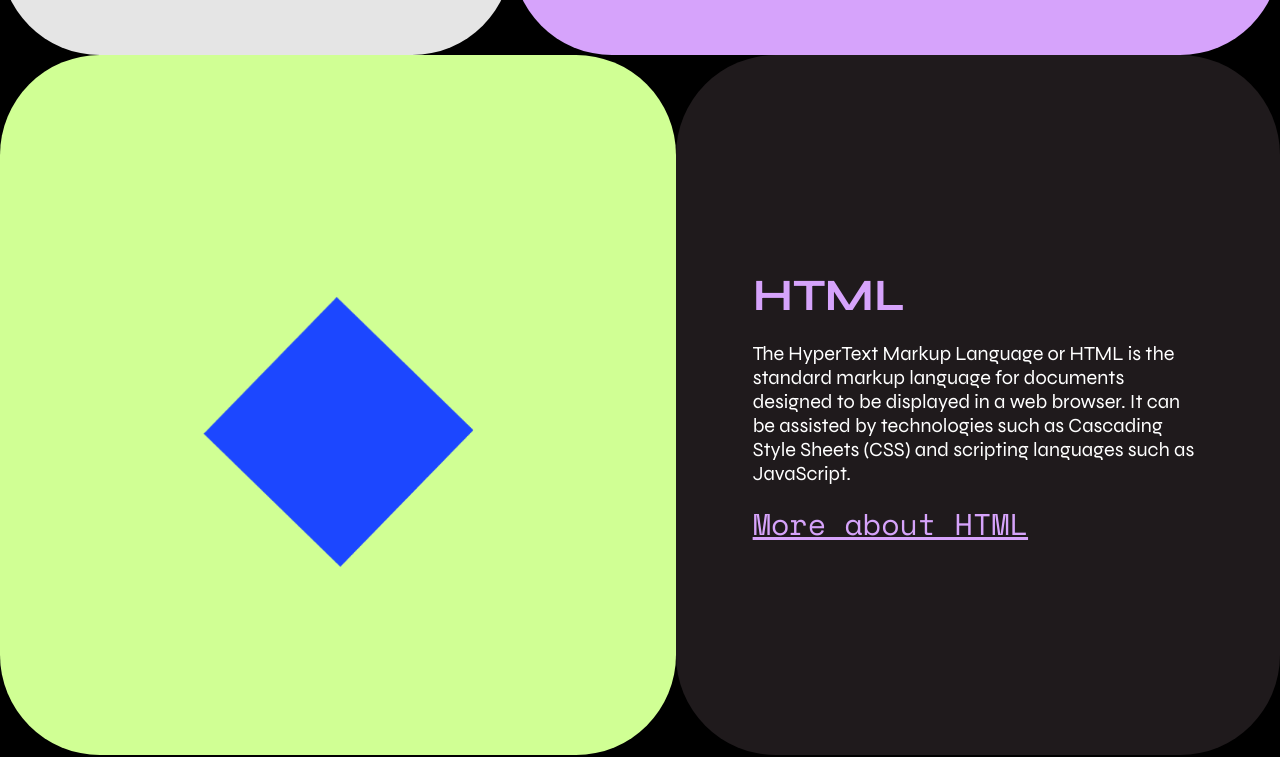
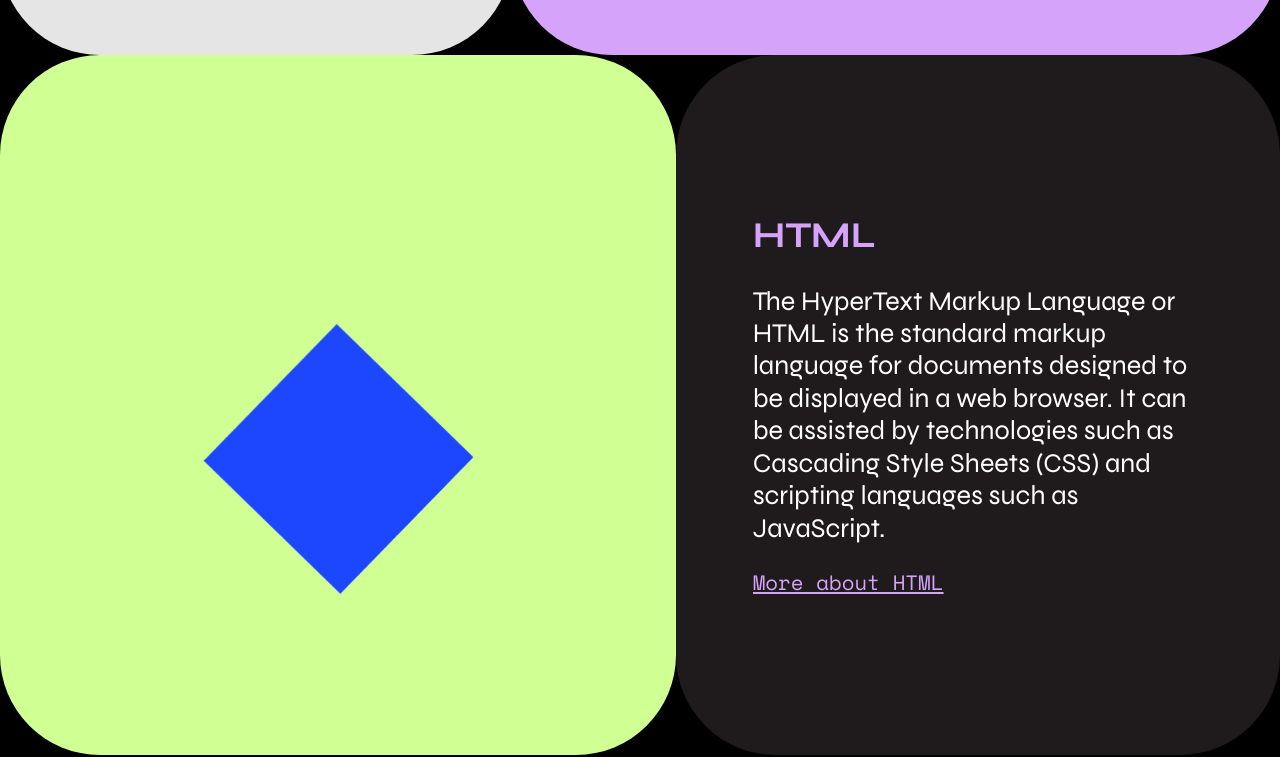
Before and after one commit to LKb22/Frontend-Challenges, a website built with Parcel: page HTML_CSS_JS/src/index.html in a window 1280 px wide. Shown: the part 745-1502 px from the top of the page. Built offline with nearby package versions, Linux system fonts and the light colour scheme.

Commit message:
additional animations added

```diff
--- a/HTML_CSS_JS/src/scss/_about.scss
+++ b/HTML_CSS_JS/src/scss/_about.scss
@@ -14,6 +14,7 @@ section.about {
   article {
     display: flex;
     flex-direction: column;
+    overflow: hidden;
     flex: 2;
 
     .title {
--- a/HTML_CSS_JS/src/scss/_animations.scss
+++ b/HTML_CSS_JS/src/scss/_animations.scss
@@ -2,10 +2,28 @@
 
 @keyframes float {
   0% {
-    transform: translateY(-10%);
+    transform: translateY(-20%);
   }
   100% {
-    transform: translateY(10%);
+    transform: translateY(20%);
+  }
+}
+
+@keyframes spin {
+  from {
+    transform: rotate(0deg);
+  }
+  to {
+    transform: rotate(360deg);
+  }
+}
+
+@keyframes slide {
+  0% {
+    transform: translateX(-70%);
+  }
+  100% {
+    transform: translateX(70%);
   }
 }
 
--- a/HTML_CSS_JS/src/scss/_service.scss
+++ b/HTML_CSS_JS/src/scss/_service.scss
@@ -29,6 +29,7 @@ section.service {
     background: var(--text-background);
     padding: var(--gutter);
     border-radius: var(--border-radius);
+    overflow: hidden;
     flex: 2;
 
     a {
@@ -68,6 +69,10 @@ section.service.service-css {
 
   figure {
     background: var(--blue);
+
+    img {
+      animation: spin 2s linear infinite;
+    }
   }
 
   .text h2, .text a {
@@ -79,6 +84,11 @@ section.service.service-js {
 
   figure {
     background: var(--pink);
+
+    img {
+      animation: slide 2s linear infinite alternate;
+      animation-timing-function: cubic-bezier(.77,.28,.42,.93);
+    }
   }
 
   .text h2, .text a {
--- a/HTML_CSS_JS/src/scss/style.scss
+++ b/HTML_CSS_JS/src/scss/style.scss
@@ -2,15 +2,36 @@
 
 h1, h2, a {
   margin: 0;
+  overflow: hidden;
+  text-overflow: ellipsis;
 }
 
 p {
   margin: 10 0 10, 0;
+  overflow: hidden;
+  text-overflow: ellipsis;
 }
 
 a {
   color: var(--white);
   font-family: "Space Mono", serif;
+}
+
+// Responsive Font Sizes
+h1 {
+  font-size: clamp(1.5rem, calc(3vw + 3vh), 6rem); // Adjust based on viewport width and height
+}
+
+h2 {
+  font-size: clamp(1.75rem, calc(1.75vw + 1.75vh), 4rem);
+}
+
+p {
+  font-size: clamp(1rem, calc(1.3vw + 1.3vh), 3rem);
+}
+
+a {
+  font-size: clamp(1rem, calc(1vw + 1vh), 2rem);
 }
 
 section {
@@ -23,108 +44,9 @@ section {
   z-index: 2;
 }
 
-// Media Queries
-@include respond(mobile-sm) {
-  h1 {
-    font-size: 30px;
-  }
-
-  h2 {
-    font-size: 30px;
-  }
-
-  p {
-    font-size: 16px;
-  }
-
-  a {
-    font-size: 20px;
-  }
-}
-
-@include respond(mobile-md) {
-  h1 {
-    font-size: 50px;
-  }
-
-  h2 {
-    font-size: 40px;
-  }
-
-  p {
-    font-size: 20px;
-  }
-
-  a {
-    font-size: 25px;
-  }
-}
-
 @include respond(tablet) {
   section {
     height: calc(100vh - 100px);
     top: 100px;
   }
-
-  h1 {
-    font-size: 60px;
-  }
-
-  h2 {
-    font-size: 45px;
-  }
-
-  p {
-    font-size: 20px;
-  }
 }
-
-@include respond(small-laptop) {
-  h1 {
-    font-size: clamp(65px, 5.5vh, 75px);
-  }
-
-  p {
-    font-size: 20px;
-  }
-
-  a {
-    font-size: 30px;
-  }
-}
-
-@include respond(desktop-lg) {
-  h1 {
-    font-size: 75px;
-  }
-
-  h2 {
-    font-size: 55px;
-  }
-
-  p {
-    font-size: 25px;
-  }
-
-  a {
-    font-size: 35px;
-  }
-}
-
-@include respond(desktop-xl) {
-  h1 {
-    font-size: 80px;
-  }
-
-  h2 {
-    font-size: 60px;
-  }
-
-  p {
-    font-size: 30px;
-  }
-
-  a {
-    font-size: 40px;
-  }
-}
```
Also changed, not shown: 4 other files.
